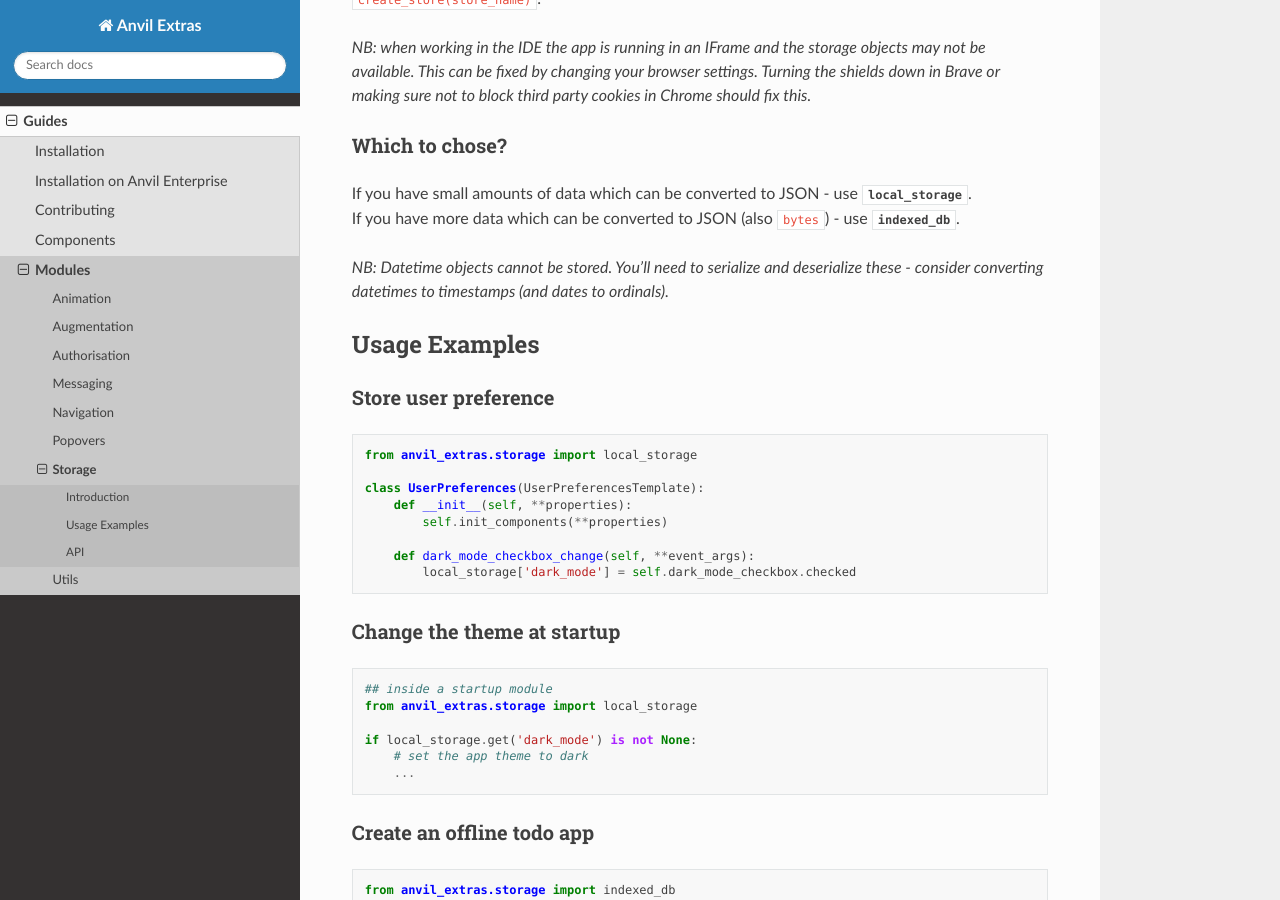
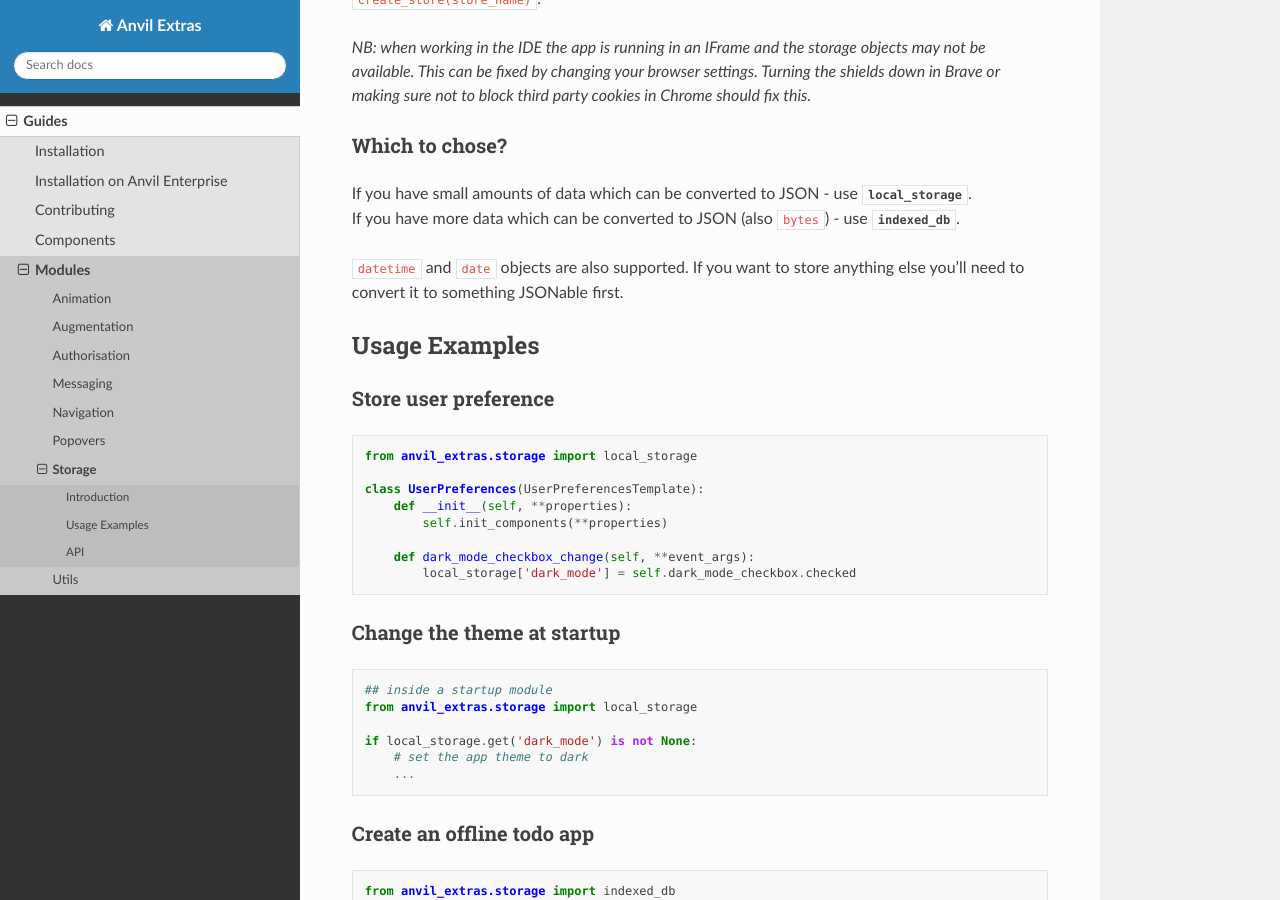
Before and after one commit to anvilistas/anvil-extras, a Sphinx documentation site: the page built from docs/guides/modules/storage.rst, in a window 1280 px wide and 900 px high, scrolled down 424 px. Built offline with Sphinx 7.4.7 and the Read the Docs theme 2.0.0, drawn with Linux system fonts in a browser that asks for light colours; some of the changed text lies outside the part shown.

Commit message:
storage: support date, datetime objects

```diff
--- a/docs/guides/modules/storage.rst
+++ b/docs/guides/modules/storage.rst
@@ -19,7 +19,8 @@
 | If you have small amounts of data which can be converted to JSON - use :attr:`local_storage`.
 | If you have more data which can be converted to JSON (also ``bytes``) - use :attr:`indexed_db`.
 
-*NB: Datetime objects cannot be stored. You'll need to serialize and deserialize these - consider converting datetimes to timestamps (and dates to ordinals).*
+``datetime`` and ``date`` objects are also supported.
+If you want to store anything else you'll need to convert it to something JSONable first.
 
 
 Usage Examples
@@ -118,8 +119,9 @@
 
     .. describe:: store[key] = value
 
-        Set ``store[key]`` to *value*. If the value is not a JSONable data type it may be stored incorrectly. e.g. a ``datetime`` object.
+        Set ``store[key]`` to *value*. If the value is not a JSONable data type it may be stored incorrectly.
         If storing ``bytes`` objects it is best to use the :attr:`indexed_db` store.
+        ``datetime`` and ``date`` objects are also supported.
 
     .. describe:: del store[key]
 
```
Also changed, not shown: CHANGELOG.md (+6 -0 lines), 1 other file.
